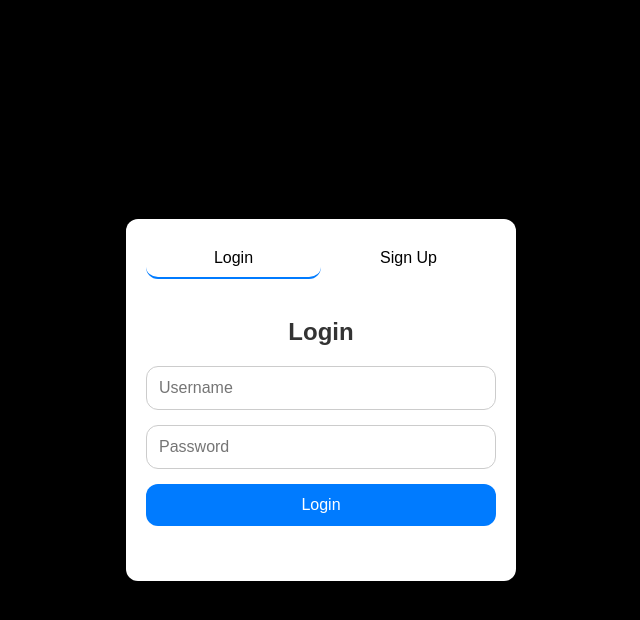
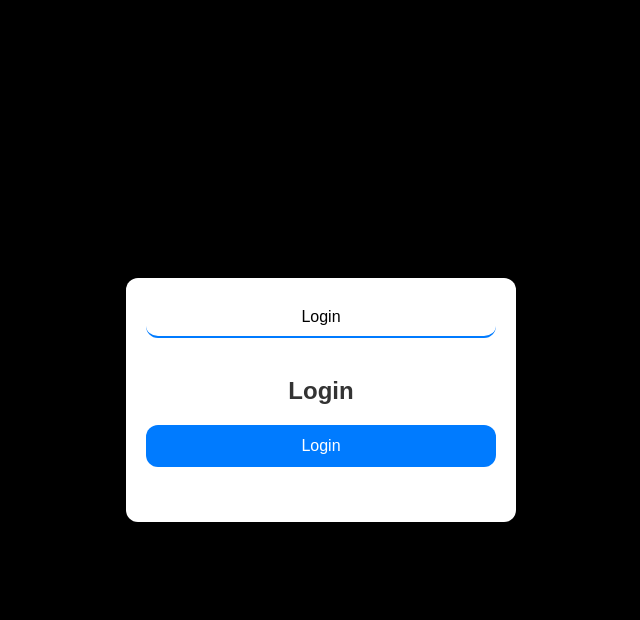
Before and after one commit to MRthyMix/3155-Software-Engineering-Group-Project, a Flask app: page /login in a window 1280 px wide. Shown: the top 620 px of the page, without its empty margins (319-959 px from the left). Run offline with Flask 3, Linux system fonts and the light colour scheme.

Commit message:
Change login screen

```diff
--- a/Pathway_pro/templates/login_screen.html
+++ b/Pathway_pro/templates/login_screen.html
@@ -11,23 +11,23 @@
         <div class="login-signup-container">
             <div class="tabs">
                 <button class="tab-btn active" onclick="openTab('login')">Login</button>
-                <button class="tab-btn" onclick="openTab('signup')">Sign Up</button>
+                <!-- <button class="tab-btn" onclick="openTab('signup')">Sign Up</button> -->
             </div>
             <div id="login" class="tab-content active-tab">
                 <h2>Login</h2>
-                <form action="/login" method="POST">
-                    <div class="form-group">
+                <form action="/login" method="GET">
+                    <!-- <div class="form-group">
                         <input type="text" name="username" placeholder="Username" required>
                     </div>
                     <div class="form-group">
                         <input type="password" name="password" placeholder="Password" required>
-                    </div>
+                    </div> -->
                     <div class="form-group">
                         <input type="submit" value="Login">
                     </div>
                 </form>
             </div>
-            <div id="signup" class="tab-content">
+            <!-- <div id="signup" class="tab-content">
                 <h2>Sign Up</h2>
                 <form action="/signUp" method="POST">
                     <div class="form-group">
@@ -46,7 +46,7 @@
                         <input type="submit" value="Sign Up">
                     </div>
                 </form>
-            </div>
+            </div> -->
         </div>
         <script>
             function openTab(tabName) {
```
